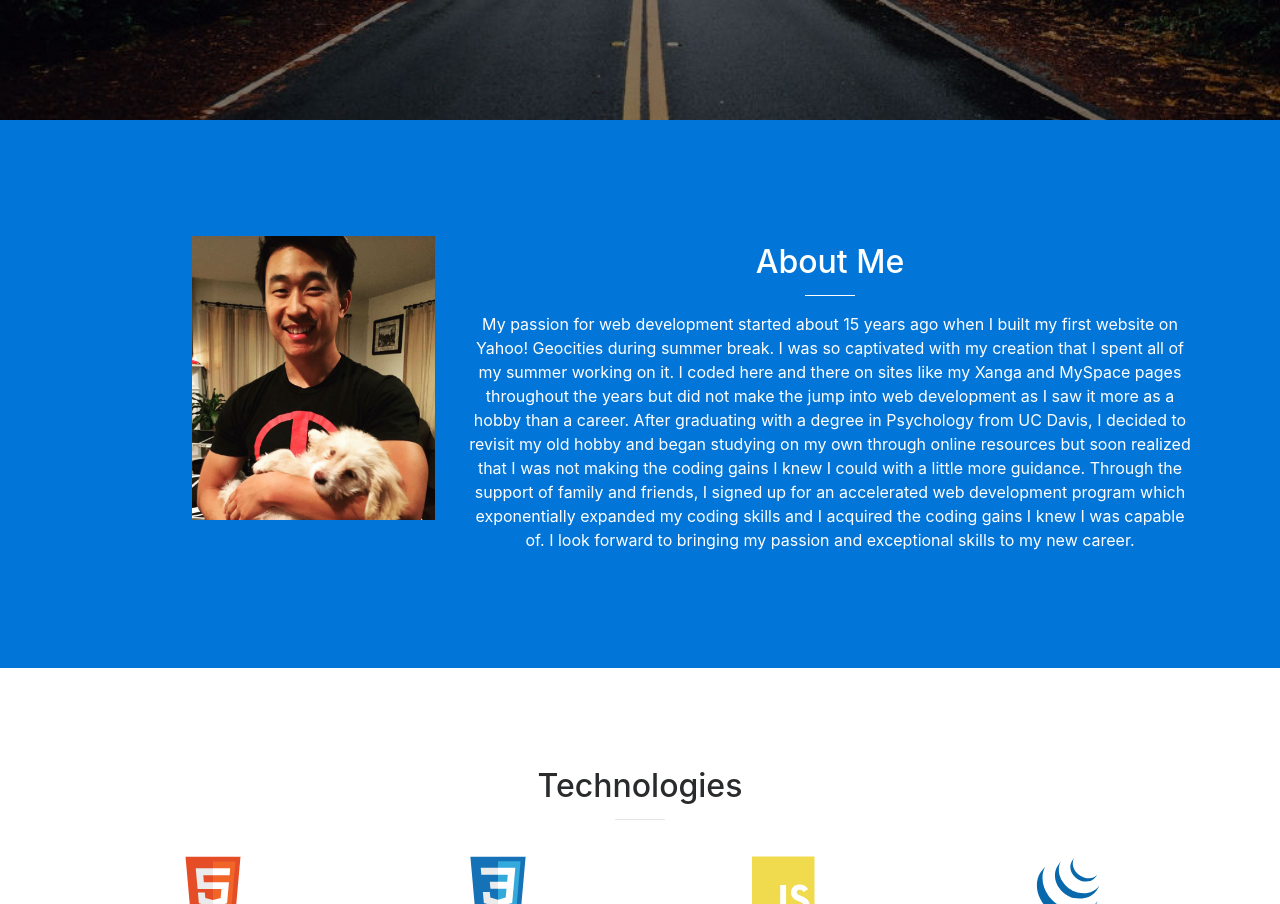
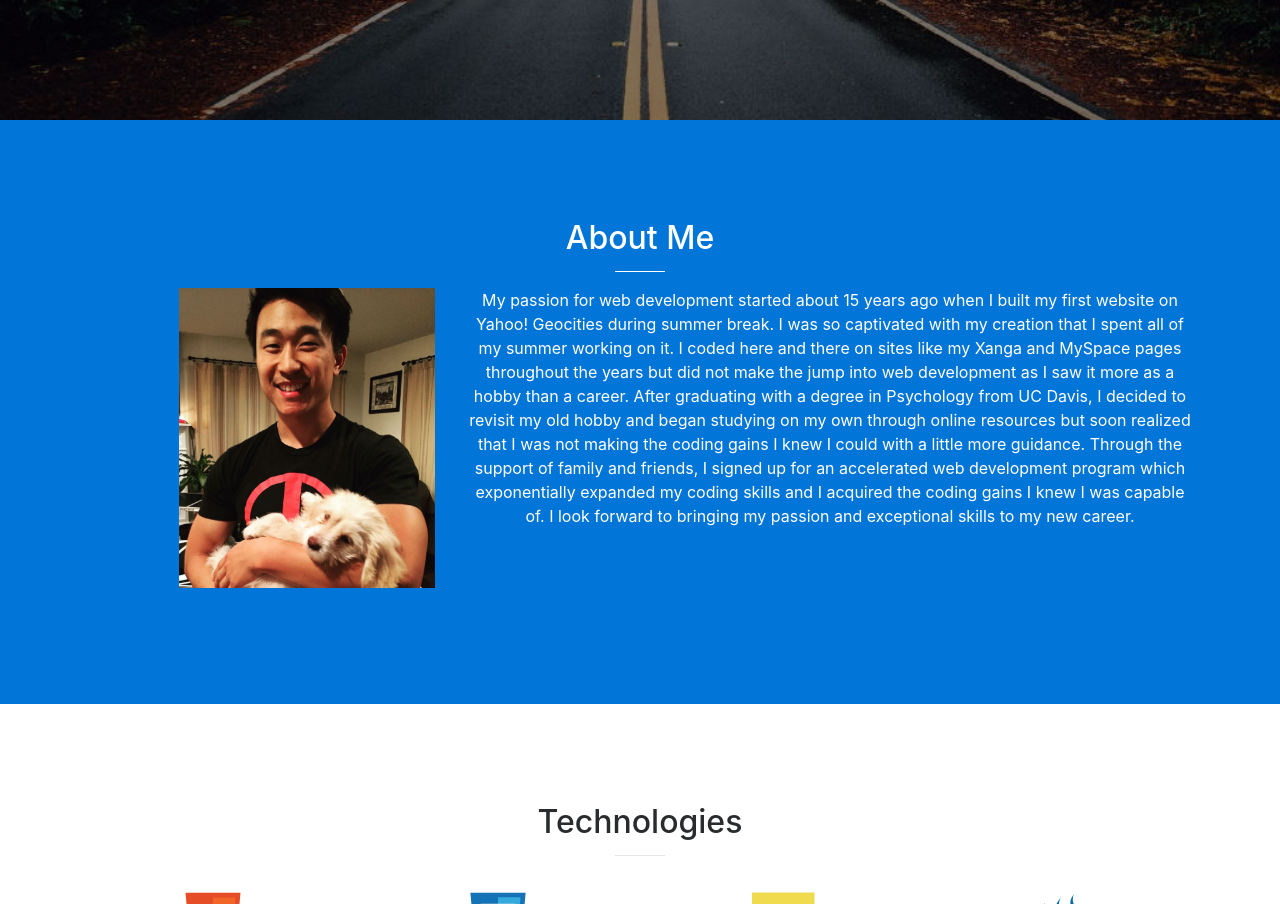
Before and after one commit to alexsjlee/portfolio, a website with bundled scripts: page index.html in a window 1280 px wide. Shown: the part 680-1584 px from the top of the page. Built offline with nearby package versions, Linux system fonts and the light colour scheme.

Commit message:
Fixed picture misalignment

```diff
--- a/index.html
+++ b/index.html
@@ -78,7 +78,7 @@
         </div>
     </header>
 
-    <section class="bg-primary" id="about">
+    <!-- <section class="bg-primary" id="about">
         <div class="container">
             <div class="row">
                 <div class="col-lg-4 col-12 text-center">
@@ -88,6 +88,25 @@
                     <br>
                     <h2 class="section-heading text-white">About Me</h2>
                     <hr class="light">
+                    <p class="text-faded blurb">
+                        My passion for web development started about 15 years ago when I built my first website on Yahoo! Geocities during summer break. I was so captivated with my creation that I spent all of my summer working on it. I coded here and there on sites like my Xanga and MySpace pages throughout the years but did not make the jump into web development as I saw it more as a hobby than a career. After graduating with a degree in Psychology from UC Davis, I decided to revisit my old hobby and began studying on my own through online resources but soon realized that I was not making the coding gains I knew I could with a little more guidance. Through the support of family and friends, I signed up for an accelerated web development program which exponentially expanded my coding skills and I acquired the coding gains I knew I was capable of. I look forward to bringing my passion and exceptional skills to my new career.
+                    </p>
+                </div>
+            </div>
+        </div>
+    </section> -->
+
+    <section class="bg-primary" id="about">
+        <div class="container">
+            <div class="row">
+                <div class="col-12 text-center">
+                    <h2 class="section-heading text-white">About Me</h2>
+                    <hr class="light">
+                </div>
+                <div class="col-lg-4 col-12 text-center">
+                    <img class="img-fluid me mx-auto" src="./img/me.jpg">
+                </div>
+                <div class="col-lg-8 col-12 text-center">
                     <p class="text-faded blurb">
                         My passion for web development started about 15 years ago when I built my first website on Yahoo! Geocities during summer break. I was so captivated with my creation that I spent all of my summer working on it. I coded here and there on sites like my Xanga and MySpace pages throughout the years but did not make the jump into web development as I saw it more as a hobby than a career. After graduating with a degree in Psychology from UC Davis, I decided to revisit my old hobby and began studying on my own through online resources but soon realized that I was not making the coding gains I knew I could with a little more guidance. Through the support of family and friends, I signed up for an accelerated web development program which exponentially expanded my coding skills and I acquired the coding gains I knew I was capable of. I look forward to bringing my passion and exceptional skills to my new career.
                     </p>
--- a/scss/_global.scss
+++ b/scss/_global.scss
@@ -104,13 +104,5 @@ body {
         max-width: auto;
         float: right;
         padding-left: 2vw;
-        padding-top: 2vh;
     }
 }
-
-// .blurb {
-//     float: none;
-//     @media (min-width: 768px) {
-//         float: right;
-//     }
-// }
```
Also changed, not shown: css/creative.css, 1 other file.
